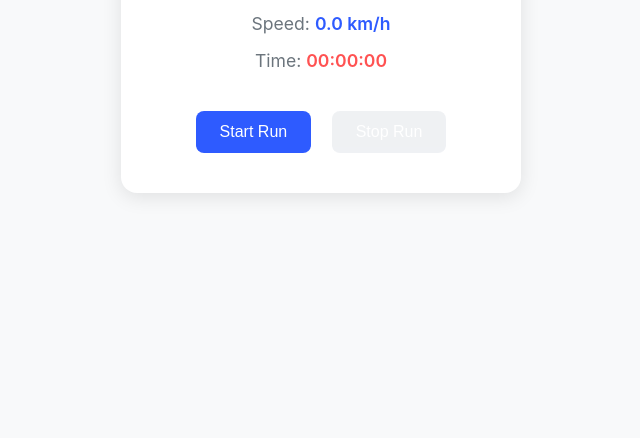
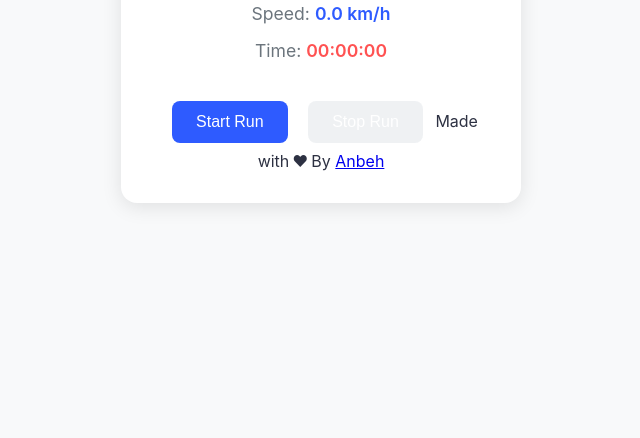
Before and after one commit to Anbeh/Velocita, a plain HTML site: page index.html in a window 1280 px wide. Shown: the part 362-800 px from the top of the page, without its empty margins (319-959 px from the left). Drawn offline with nearby package versions, Linux system fonts and the light colour scheme.

Commit message:
Update index.html

```diff
--- a/index.html
+++ b/index.html
@@ -151,7 +151,9 @@
         </div>
         <button id="startBtn">Start Run</button>
         <button id="stopBtn" disabled>Stop Run</button>
-    </div>
+
+        <link rel="stylesheet" type="text/css" href="https://code.ionicframework.com/ionicons/2.0.1/css/ionicons.min.css" />
+Made with <i class="icon ion-heart"></i> By <a href="https://github.com/Anbeh">Anbeh</a></div>
 
     <script>
         let watchId = null;
```
